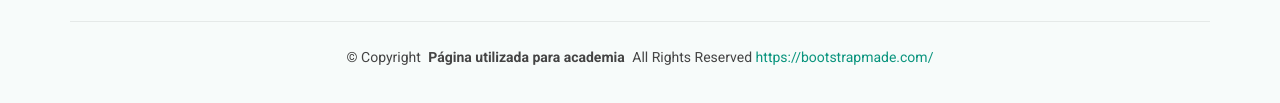
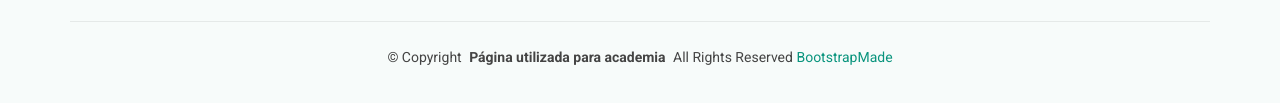
Before and after one commit to ByJabi/TallerTipoParcial2, a plain HTML site: page index.html in a window 1280 px wide. Shown: the part 3579-3682 px from the top of the page. Drawn offline with nearby package versions, Linux system fonts and the light colour scheme.

Commit message:
Actualización 20/10/25

```diff
--- a/index.html
+++ b/index.html
@@ -449,7 +449,7 @@
     </div>
 
     <div class="container copyright text-center mt-4">
-      <p>© <span>Copyright</span> <strong class="px-1 sitename">Página utilizada para academia</strong> <span>All Rights Reserved <a href="">https://bootstrapmade.com/</a> </span></p>
+      <p>© <span>Copyright</span> <strong class="px-1 sitename">Página utilizada para academia</strong> <span>All Rights Reserved <a href="https://bootstrapmade.com/">BootstrapMade</a> </span></p>
     </div>
 
   </footer>
```
